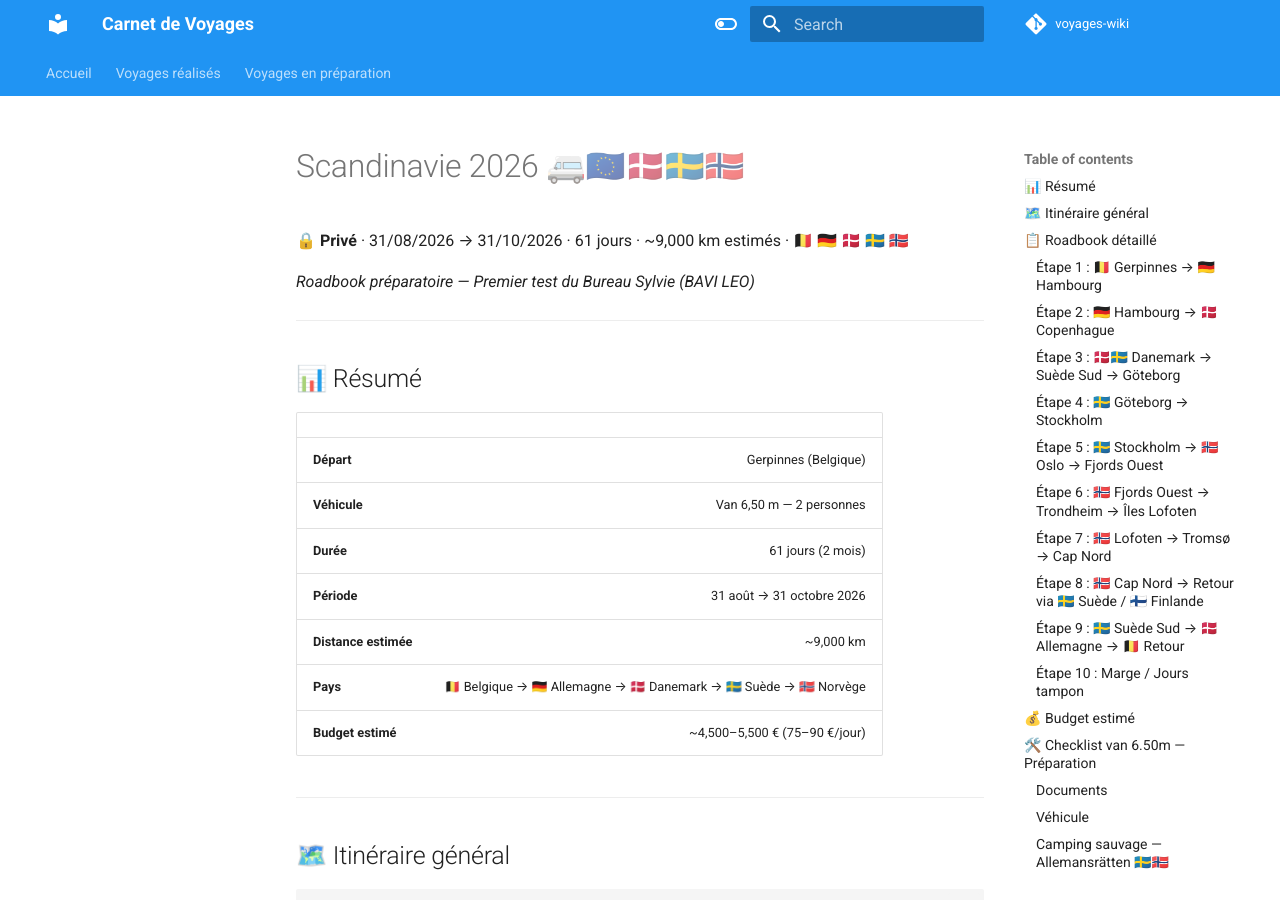
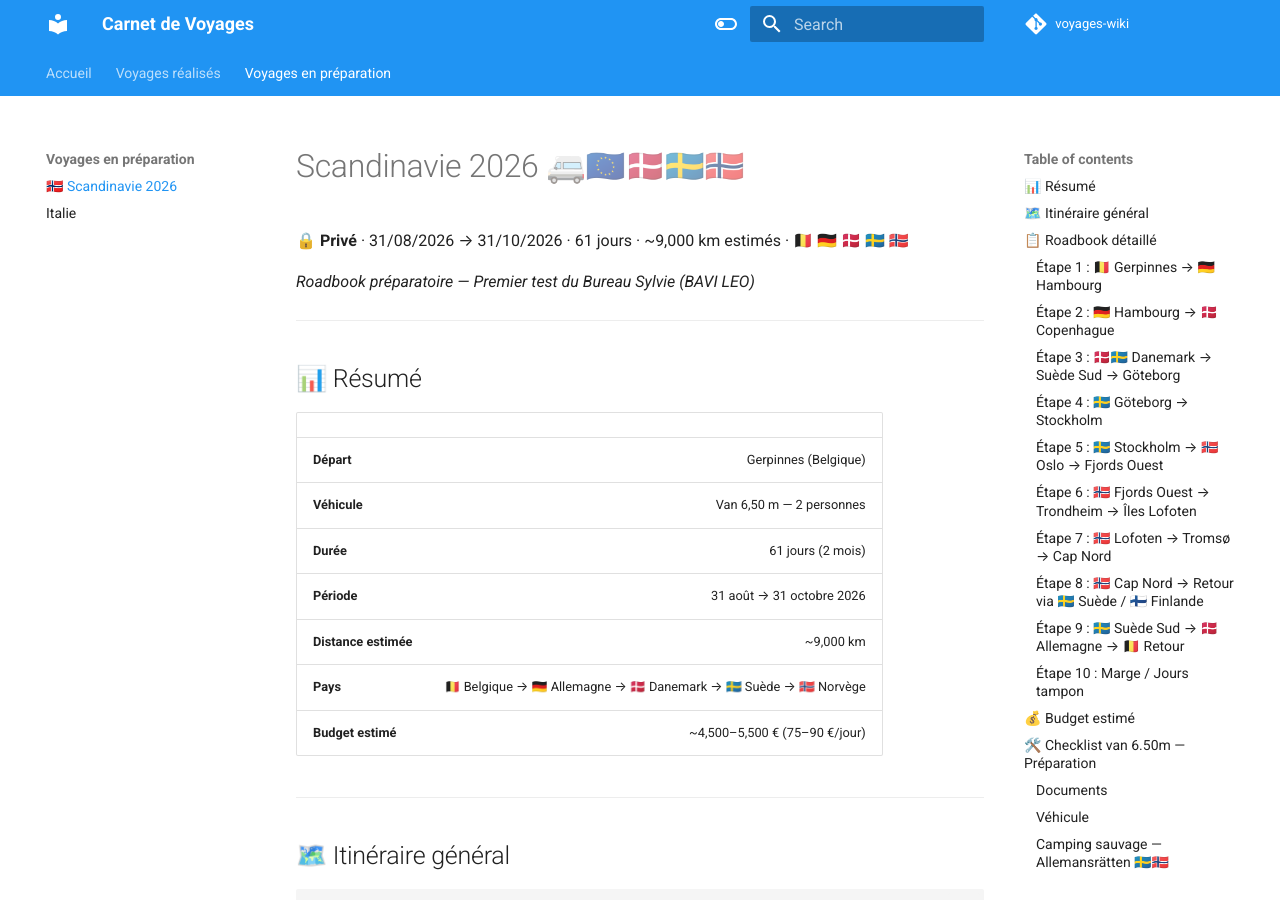
Before and after one commit to christophedanhier-hash/voyages-wiki, an MkDocs documentation site: the page built from docs/scandinavie-2026/index.md, in a window 1280 px wide and 900 px high. Built offline with MkDocs 1.6.1 and Material for MkDocs 9.7.7, drawn with Linux system fonts in a browser that asks for light colours; comment, search, counter and statistics services are not loaded.

Commit message:
fix: ajout Scandinavie 2026 dans nav mkdocs.yml (page 404)

```diff
--- a/mkdocs.yml
+++ b/mkdocs.yml
@@ -38,6 +38,7 @@ nav:
     - Frisia: frisia/index.md
     - Escapade à Reims: escapade-a-reims/index.md
   - Voyages en préparation:
+    - 🇳🇴 Scandinavie 2026: scandinavie-2026/index.md
     - Italie: italie/index.md
 
 markdown_extensions:
```
